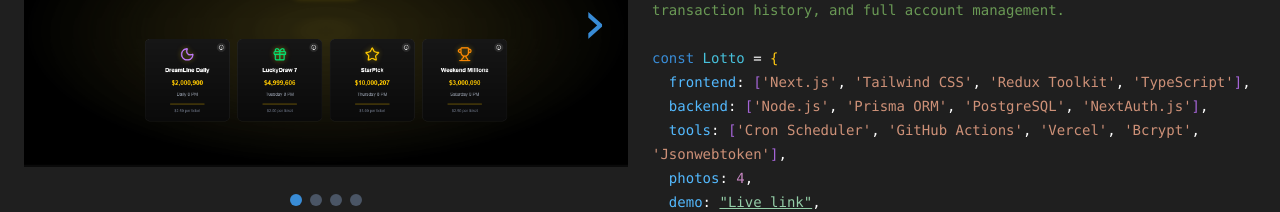
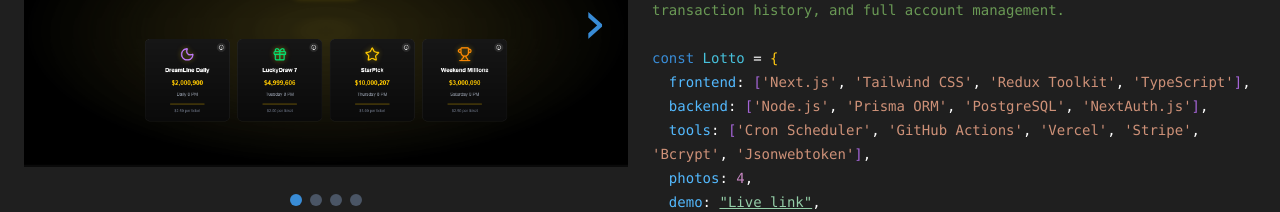
Before and after one commit to frestaris/portfolioV.2.0, a React (Vite) app: page / in a window 1280 px wide. Shown: the part 1225-1437 px from the top of the page. Built offline with nearby package versions, Linux system fonts and the light colour scheme; no server answers.

Commit message:
added stripe to a project

```diff
--- a/src/data/projects.js
+++ b/src/data/projects.js
@@ -64,6 +64,7 @@ export const projects = [
       { skill: "Cron Scheduler" },
       { skill: "GitHub Actions" },
       { skill: "Vercel" },
+      { skill: "Stripe" },
       { skill: "Bcrypt" },
       { skill: "Jsonwebtoken" },
     ],
```
